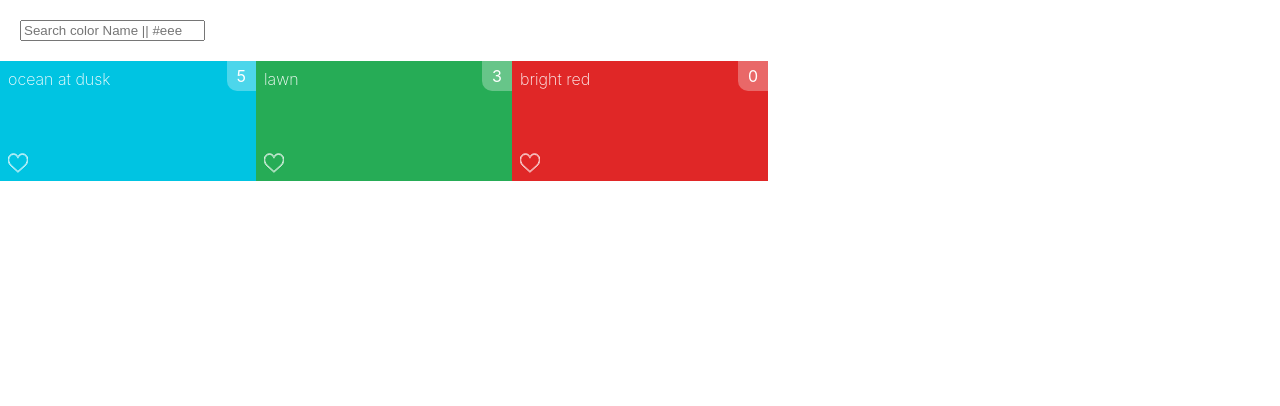
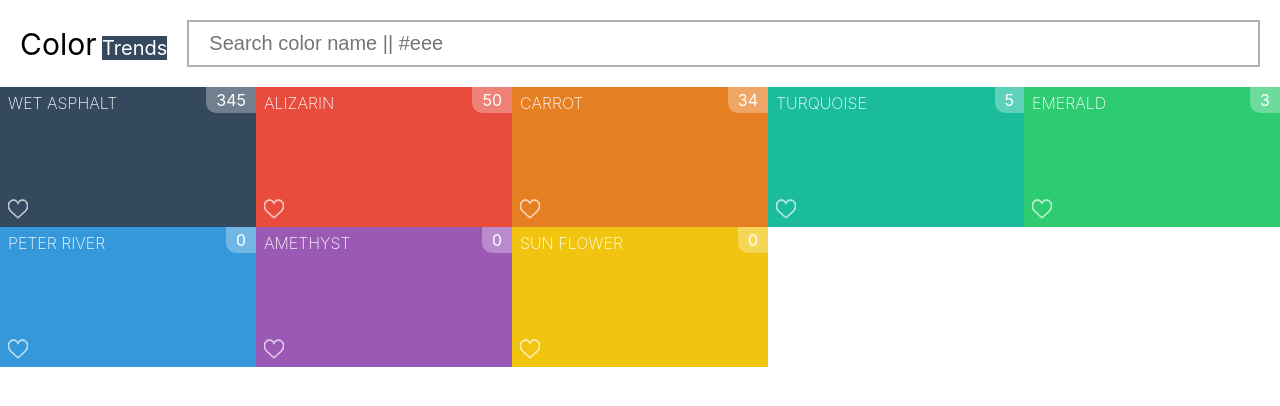
Before and after one commit to webstartsev/colorstrend, a React app: page / in a window 1280 px wide. Built offline with nearby package versions, Linux system fonts and the light colour scheme.

Commit message:
OpenSource, css, AddColor, type, topColor

```diff
--- a/src/components/App/App.js
+++ b/src/components/App/App.js
@@ -4,17 +4,21 @@ import Header from '../Header/Header';
 import Logo from '../Logo/Logo';
 import Palette from '../Palette/Palette';
 import SearchColorForm from '../SearchColorForm/SearchColorForm';
+import OpenSource from '../OpenSource/OpenSource';
 
 import colorsData from '../../data/colors';
 
 class App extends Component {
   constructor(props) {
     super(props);
+
+    this.colors = colorsData.sort((a, b) => b.rating - a.rating);
     this.state = {
-      colors: colorsData || [],
-      limitRate: 10
+      colors: this.colors || [],
+      limitRate: 10,
+      topColor: this.colors[0],
+      type: 'hex'
     };
-    this.colors = colorsData;
 
     this.rateColor = this.rateColor.bind(this);
     this.copyColor = this.copyColor.bind(this);
@@ -49,8 +53,12 @@ class App extends Component {
 
   searchColor(value) {
     if (value.length) {
+      value = value.toLowerCase();
       const colors = this.colors.filter(color => {
-        if (color.title.search(value) !== -1 || color.color.search(value) !== -1) {
+        if (
+          color.title.toLowerCase().search(value) !== -1 ||
+          color.color.toLowerCase().search(value) !== -1
+        ) {
           return true;
         }
       });
@@ -61,16 +69,17 @@ class App extends Component {
   }
 
   render() {
-    const { colors } = this.state;
+    const { colors, topColor, type } = this.state;
     const { rateColor, copyColor, searchColor } = this;
 
     return (
       <div className="App">
         <Header>
-          <Logo />
+          <Logo color={topColor.color[type]} />
           <SearchColorForm onSearch={searchColor} />
+          <OpenSource />
         </Header>
-        <Palette colors={colors} onRate={rateColor} onCopy={copyColor} />
+        <Palette colors={colors} type={type} onRate={rateColor} onCopy={copyColor} />
       </div>
     );
   }
--- a/src/components/Color/Color.css
+++ b/src/components/Color/Color.css
@@ -1,7 +1,7 @@
 .Color {
   height: 25%;
   flex-basis: 20%;
-  height: 120px;
+  height: 140px;
   position: relative;
   cursor: pointer;
   display: flex;
@@ -48,3 +48,22 @@
   left: 0.5rem;
   display: flex;
 }
+
+@media screen and (max-width: 900px) {
+  .Color {
+    flex-basis: 25%;
+    height: 150px;
+  }
+}
+
+@media screen and (max-width: 700px) {
+  .Color {
+    flex-basis: calc(100% / 3);
+  }
+}
+
+@media screen and (max-width: 500px) {
+  .Color {
+    flex-basis: calc(100% / 2);
+  }
+}
--- a/src/components/Color/Color.js
+++ b/src/components/Color/Color.js
@@ -14,9 +14,9 @@ export class Color extends Component {
   }
 
   render() {
-    const { title, rating, color, onRate, onCopy } = this.props;
+    const { title, rating, color, type, onRate, onCopy } = this.props;
     return (
-      <div className="Color" style={{ background: color }}>
+      <div className="Color" style={{ background: color[type] }}>
         <span ref="title" className="Color__rating">
           {rating}
         </span>
--- a/src/components/Logo/Logo.css
+++ b/src/components/Logo/Logo.css
@@ -0,0 +1,27 @@
+.Logo {
+  display: flex;
+  align-items: center;
+  /* width: 20%; */
+  margin-right: 20px;
+  white-space: nowrap;
+}
+
+.Logo__name {
+  font-size: 20px;
+}
+
+.Logo__first {
+  font-size: 30px;
+}
+.Logo__last {
+  position: relative;
+  color: #fff;
+}
+.Logo__last:after {
+  content: '';
+  position: absolute;
+  bottom: 0;
+  left: 0;
+  width: 100%;
+  height: 5px;
+}
--- a/src/components/Logo/Logo.js
+++ b/src/components/Logo/Logo.js
@@ -1,8 +1,14 @@
 import React from 'react';
+import './Logo.css';
 
-const Logo = () => (
+const Logo = ({ color }) => (
   <div className="Logo">
-    <img className="Logo__img" src="" />
+    <div className="Logo__name">
+      <span className="Logo__first">Color</span>{' '}
+      <span className="Logo__last" style={{ background: color }}>
+        Trends
+      </span>
+    </div>
   </div>
 );
 
--- a/src/components/Palette/Palette.css
+++ b/src/components/Palette/Palette.css
@@ -1,3 +1,4 @@
 .Palette {
   display: flex;
+  flex-wrap: wrap;
 }
--- a/src/components/Palette/Palette.js
+++ b/src/components/Palette/Palette.js
@@ -3,8 +3,9 @@ import PropTypes from 'prop-types';
 import './Palette.css';
 
 import Color from '../Color/Color';
+import AddColor from '../AddColor/AddColor';
 
-const Palette = ({ colors = [], onRate = f => f, onCopy = f => f }) => (
+const Palette = ({ colors = [], type = 'hex', onRate = f => f, onCopy = f => f }) => (
   <div className="Palette">
     {colors.length === 0 ? (
       <p>Цветов нет</p>
@@ -12,17 +13,20 @@ const Palette = ({ colors = [], onRate = f => f, onCopy = f => f }) => (
       colors.map(color => (
         <Color
           onRate={() => onRate(color.id)}
-          onCopy={() => onCopy(color.color)}
+          onCopy={() => onCopy(color.color[type])}
+          type={type}
           key={color.id}
           {...color}
         />
       ))
     )}
+    <AddColor />
   </div>
 );
 
 Palette.propTypes = {
   colors: PropTypes.array.isRequired,
+  type: PropTypes.string,
   onRate: PropTypes.func,
   onCopy: PropTypes.func
 };
--- a/src/components/SearchColorForm/SearchColorForm.css
+++ b/src/components/SearchColorForm/SearchColorForm.css
@@ -0,0 +1,12 @@
+.SearchColorFrom {
+  text-align: center;
+  /* width: 80%; */
+  flex-basis: 100%;
+}
+.SearchColorFrom__input {
+  padding: 10px 20px;
+  font-size: 20px;
+  border: 2px solid #afafaf;
+  width: 100%;
+  box-sizing: border-box;
+}
--- a/src/components/SearchColorForm/SearchColorForm.js
+++ b/src/components/SearchColorForm/SearchColorForm.js
@@ -8,7 +8,16 @@ const SearchColorForm = ({ onSearch = f => f }) => {
     e.preventDefault();
     onSearch(e.target.value);
   };
-  return <input onChange={onInput} type="text" placeholder="Search color Name || #eee" />;
+  return (
+    <div className="SearchColorFrom">
+      <input
+        className="SearchColorFrom__input"
+        onChange={onInput}
+        type="text"
+        placeholder="Search color name || #eee"
+      />
+    </div>
+  );
 };
 
 SearchColorForm.propTypes = {
--- a/src/data/colors.js
+++ b/src/data/colors.js
@@ -1,21 +1,83 @@
 const colors = [
   {
     id: '0175d1f0-a8c6-41bf-8d02-df5734d829a4',
-    title: 'ocean at dusk',
-    color: '#00c4e2',
+    title: 'TURQUOISE',
+    color: {
+      rgba: '',
+      hsla: '',
+      hex: '#1abc9c'
+    },
     rating: 5
   },
   {
     id: '83c7ba2f-7392-4d7d-9e23-35adbe186046',
-    title: 'lawn',
-    color: '#26ac56',
+    title: 'EMERALD',
+    color: {
+      rgba: '',
+      hsla: '',
+      hex: '#2ecc71'
+    },
     rating: 3
   },
   {
     id: 'a11e3995-b0bd-4d58-8c48-5e49ae7f7f23',
-    title: 'bright red',
-    color: '#e02727',
+    title: 'PETER RIVER',
+    color: {
+      rgba: '',
+      hsla: '',
+      hex: '#3498db'
+    },
     rating: 0
+  },
+  {
+    id: 'a11e3995-b0bd-4d58-8c48-terh425',
+    title: 'AMETHYST',
+    color: {
+      rgba: '',
+      hsla: '',
+      hex: '#9b59b6'
+    },
+    rating: 0
+  },
+  {
+    id: 'a11e3995-b0bd-4d58-8c48-dsb64u3',
+    title: 'WET ASPHALT',
+    color: {
+      rgba: '',
+      hsla: '',
+      hex: '#34495e'
+    },
+    rating: 345
+  },
+  {
+    id: 'a11e3995-b0bd-4d58-8c48-rtjjtdr45',
+    title: 'SUN FLOWER',
+    color: {
+      rgba: '',
+      hsla: '',
+      hex: '#f1c40f'
+    },
+    rating: 0
+  },
+  {
+    id: 'a11e3995-b0bd-4d58-8c48-dfhdfhdfhdfh',
+    title: 'CARROT',
+    color: {
+      rgba: '',
+      hsla: '',
+      hex: '#e67e22'
+    },
+    rating: 34
+  },
+  {
+    id: 'a11e3995-b0bd-4d58-8c48-xfgjfje65',
+    title: 'ALIZARIN',
+    color: {
+      rgba: '',
+      hsla: '',
+      hex: '#e74c3c'
+    },
+    rating: 50
   }
 ];
 
--- a/src/index.css
+++ b/src/index.css
@@ -3,4 +3,5 @@ body {
   padding: 0;
   font-family: -apple-system, BlinkMacSystemFont, 'Segoe UI', 'Roboto', 'Oxygen', 'Ubuntu',
     'Cantarell', 'Fira Sans', 'Droid Sans', 'Helvetica Neue', sans-serif;
+  line-height: 1;
 }
```
